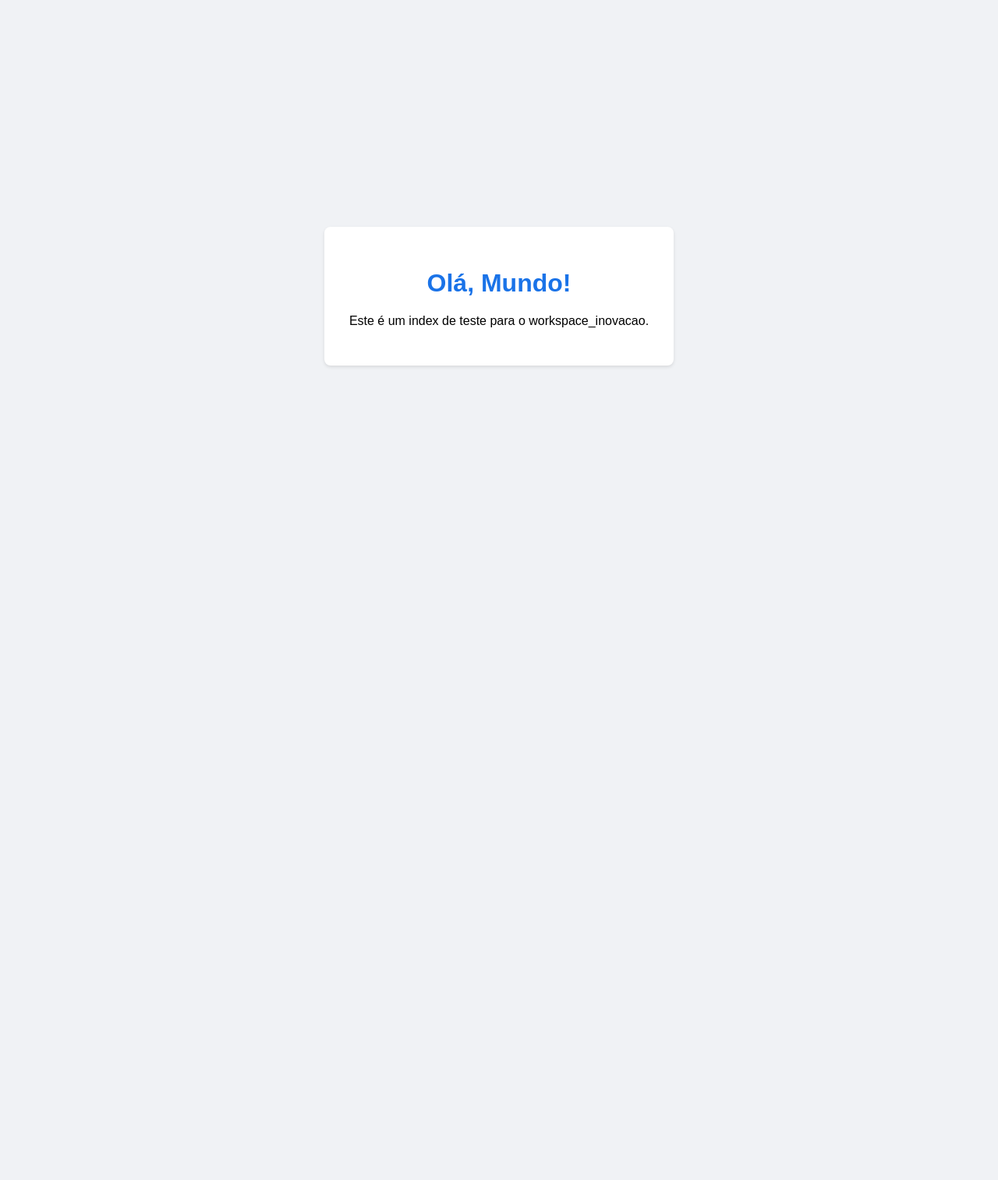
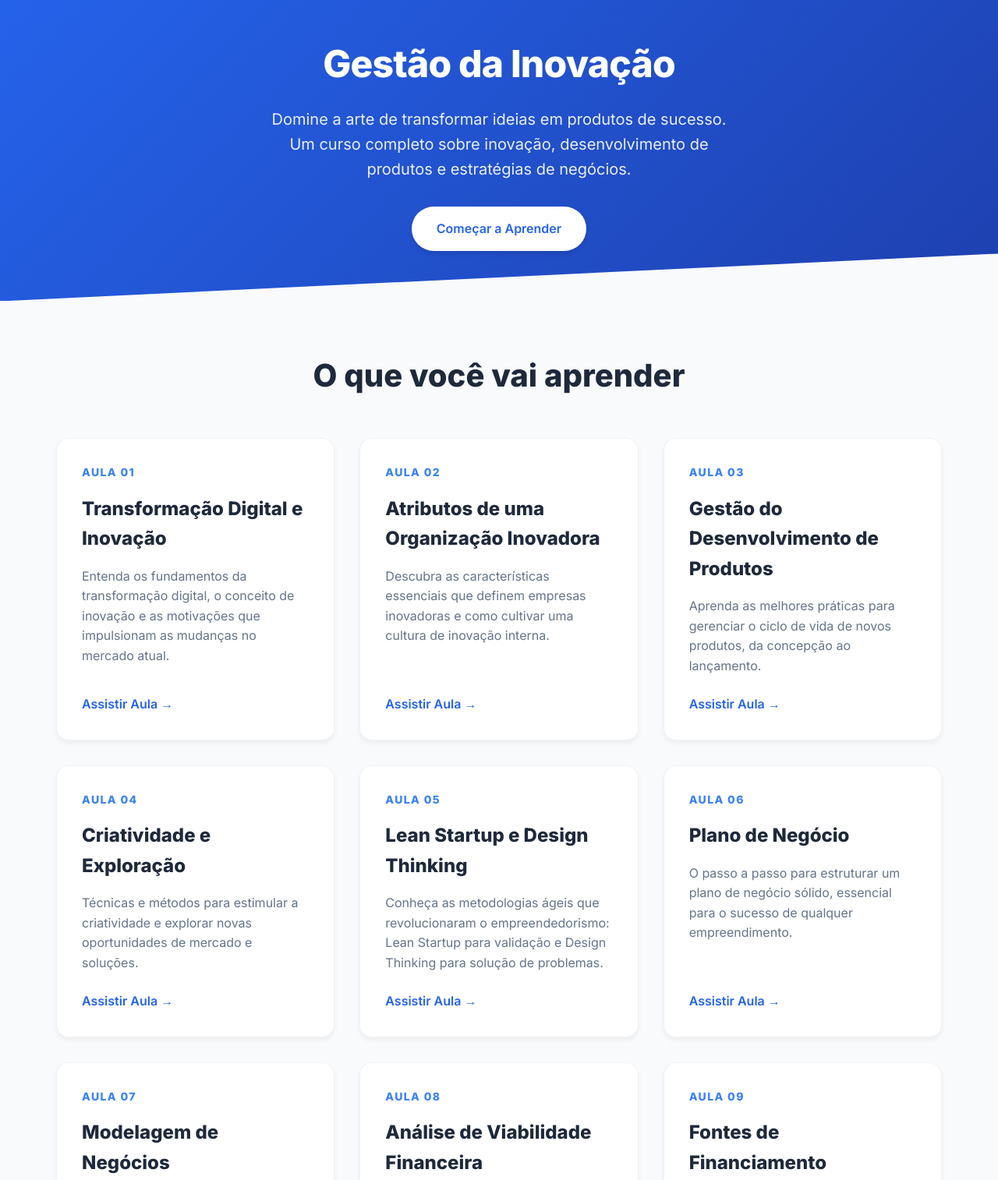
Before and after one commit to alexsantossp71-lgtm/workspace_inovacao, a plain HTML site: page index.html in a window 1280 px wide. Shown: the part 20-1534 px from the top of the page at 78% size. Before the commit the page ends 800 px from the top, so only its background shows below. Drawn offline with Linux system fonts and the light colour scheme.

Commit message:
Add landing page content based on YouTube playlist

```diff
--- a/index.html
+++ b/index.html
@@ -1,35 +1,124 @@
 <!DOCTYPE html>
 <html lang="pt-BR">
+
 <head>
     <meta charset="UTF-8">
     <meta name="viewport" content="width=device-width, initial-scale=1.0">
-    <title>Teste Workspace Inovação</title>
-    <style>
-        body {
-            font-family: sans-serif;
-            display: flex;
-            justify-content: center;
-            align-items: center;
-            height: 100vh;
-            margin: 0;
-            background-color: #f0f2f5;
-        }
-        .container {
-            text-align: center;
-            padding: 2rem;
-            background: white;
-            border-radius: 8px;
-            box-shadow: 0 2px 4px rgba(0,0,0,0.1);
-        }
-        h1 {
-            color: #1a73e8;
-        }
-    </style>
+    <title>Gestão da Inovação e Desenvolvimento de Produtos</title>
+    <link rel="preconnect" href="https://fonts.googleapis.com">
+    <link rel="preconnect" href="https://fonts.gstatic.com" crossorigin>
+    <link href="https://fonts.googleapis.com/css2?family=Inter:wght@400;600;800&display=swap" rel="stylesheet">
+    <link rel="stylesheet" href="style.css">
 </head>
+
 <body>
-    <div class="container">
-        <h1>Olá, Mundo!</h1>
-        <p>Este é um index de teste para o workspace_inovacao.</p>
-    </div>
+
+    <header>
+        <h1>Gestão da Inovação</h1>
+        <p>Domine a arte de transformar ideias em produtos de sucesso. Um curso completo sobre inovação, desenvolvimento
+            de produtos e estratégias de negócios.</p>
+        <a href="#conteudo" class="cta-button">Começar a Aprender</a>
+    </header>
+
+    <main id="conteudo">
+        <h2 class="section-title">O que você vai aprender</h2>
+
+        <div class="grid">
+            <!-- Aula 1 -->
+            <article class="card">
+                <span class="card-number">AULA 01</span>
+                <h3>Transformação Digital e Inovação</h3>
+                <p>Entenda os fundamentos da transformação digital, o conceito de inovação e as motivações que
+                    impulsionam as mudanças no mercado atual.</p>
+                <a href="https://www.youtube.com/watch?v=lWZAvWFeU18&list=PLxI8Can9yAHd0d7kshGPLAMtA00zEKtud&index=1"
+                    target="_blank" class="card-link">Assistir Aula &rarr;</a>
+            </article>
+
+            <!-- Aula 2 -->
+            <article class="card">
+                <span class="card-number">AULA 02</span>
+                <h3>Atributos de uma Organização Inovadora</h3>
+                <p>Descubra as características essenciais que definem empresas inovadoras e como cultivar uma cultura de
+                    inovação interna.</p>
+                <a href="https://www.youtube.com/watch?v=lWZAvWFeU18&list=PLxI8Can9yAHd0d7kshGPLAMtA00zEKtud&index=2"
+                    target="_blank" class="card-link">Assistir Aula &rarr;</a>
+            </article>
+
+            <!-- Aula 3 -->
+            <article class="card">
+                <span class="card-number">AULA 03</span>
+                <h3>Gestão do Desenvolvimento de Produtos</h3>
+                <p>Aprenda as melhores práticas para gerenciar o ciclo de vida de novos produtos, da concepção ao
+                    lançamento.</p>
+                <a href="https://www.youtube.com/watch?v=lWZAvWFeU18&list=PLxI8Can9yAHd0d7kshGPLAMtA00zEKtud&index=3"
+                    target="_blank" class="card-link">Assistir Aula &rarr;</a>
+            </article>
+
+            <!-- Aula 4 -->
+            <article class="card">
+                <span class="card-number">AULA 04</span>
+                <h3>Criatividade e Exploração</h3>
+                <p>Técnicas e métodos para estimular a criatividade e explorar novas oportunidades de mercado e
+                    soluções.</p>
+                <a href="https://www.youtube.com/watch?v=lWZAvWFeU18&list=PLxI8Can9yAHd0d7kshGPLAMtA00zEKtud&index=4"
+                    target="_blank" class="card-link">Assistir Aula &rarr;</a>
+            </article>
+
+            <!-- Aula 5 -->
+            <article class="card">
+                <span class="card-number">AULA 05</span>
+                <h3>Lean Startup e Design Thinking</h3>
+                <p>Conheça as metodologias ágeis que revolucionaram o empreendedorismo: Lean Startup para validação e
+                    Design Thinking para solução de problemas.</p>
+                <a href="https://www.youtube.com/watch?v=lWZAvWFeU18&list=PLxI8Can9yAHd0d7kshGPLAMtA00zEKtud&index=5"
+                    target="_blank" class="card-link">Assistir Aula &rarr;</a>
+            </article>
+
+            <!-- Aula 6 -->
+            <article class="card">
+                <span class="card-number">AULA 06</span>
+                <h3>Plano de Negócio</h3>
+                <p>O passo a passo para estruturar um plano de negócio sólido, essencial para o sucesso de qualquer
+                    empreendimento.</p>
+                <a href="https://www.youtube.com/watch?v=lWZAvWFeU18&list=PLxI8Can9yAHd0d7kshGPLAMtA00zEKtud&index=6"
+                    target="_blank" class="card-link">Assistir Aula &rarr;</a>
+            </article>
+
+            <!-- Aula 7 -->
+            <article class="card">
+                <span class="card-number">AULA 07</span>
+                <h3>Modelagem de Negócios</h3>
+                <p>Ferramentas como o Business Model Canvas para visualizar, projetar e reinventar modelos de negócio.
+                </p>
+                <a href="https://www.youtube.com/watch?v=lWZAvWFeU18&list=PLxI8Can9yAHd0d7kshGPLAMtA00zEKtud&index=7"
+                    target="_blank" class="card-link">Assistir Aula &rarr;</a>
+            </article>
+
+            <!-- Aula 8 -->
+            <article class="card">
+                <span class="card-number">AULA 08</span>
+                <h3>Análise de Viabilidade Financeira</h3>
+                <p>Como avaliar se uma ideia é financeiramente viável, entendendo custos, receitas e retorno sobre
+                    investimento.</p>
+                <a href="https://www.youtube.com/watch?v=lWZAvWFeU18&list=PLxI8Can9yAHd0d7kshGPLAMtA00zEKtud&index=8"
+                    target="_blank" class="card-link">Assistir Aula &rarr;</a>
+            </article>
+
+            <!-- Aula 9 -->
+            <article class="card">
+                <span class="card-number">AULA 09</span>
+                <h3>Fontes de Financiamento</h3>
+                <p>Explore as diversas opções de captar recursos para tirar seus projetos inovadores do papel.</p>
+                <a href="https://www.youtube.com/watch?v=lWZAvWFeU18&list=PLxI8Can9yAHd0d7kshGPLAMtA00zEKtud&index=9"
+                    target="_blank" class="card-link">Assistir Aula &rarr;</a>
+            </article>
+        </div>
+    </main>
+
+    <footer>
+        <p>&copy; 2025 Workspace Inovação. Baseado no curso de Gestão da Inovação e Desenvolvimento de Produtos.</p>
+    </footer>
+
 </body>
+
 </html>
--- /dev/null
+++ b/style.css
@@ -0,0 +1,150 @@
+:root {
+    --primary-color: #2563eb;
+    --secondary-color: #1e40af;
+    --accent-color: #3b82f6;
+    --background-color: #f8fafc;
+    --text-color: #1e293b;
+    --light-text: #64748b;
+    --card-bg: #ffffff;
+    --font-main: 'Inter', sans-serif;
+}
+
+* {
+    box-sizing: border-box;
+    margin: 0;
+    padding: 0;
+}
+
+body {
+    font-family: var(--font-main);
+    background-color: var(--background-color);
+    color: var(--text-color);
+    line-height: 1.6;
+}
+
+header {
+    background: linear-gradient(135deg, var(--primary-color), var(--secondary-color));
+    color: white;
+    padding: 4rem 2rem;
+    text-align: center;
+    clip-path: polygon(0 0, 100% 0, 100% 85%, 0 100%);
+}
+
+header h1 {
+    font-size: 3rem;
+    margin-bottom: 1rem;
+    font-weight: 800;
+    letter-spacing: -0.05rem;
+}
+
+header p {
+    font-size: 1.25rem;
+    opacity: 0.9;
+    max-width: 600px;
+    margin: 0 auto 2rem;
+}
+
+.cta-button {
+    display: inline-block;
+    background-color: white;
+    color: var(--primary-color);
+    padding: 1rem 2rem;
+    border-radius: 50px;
+    text-decoration: none;
+    font-weight: 600;
+    transition: transform 0.2s, box-shadow 0.2s;
+    box-shadow: 0 4px 6px rgba(0,0,0,0.1);
+}
+
+.cta-button:hover {
+    transform: translateY(-2px);
+    box-shadow: 0 10px 15px rgba(0,0,0,0.1);
+}
+
+main {
+    max-width: 1200px;
+    margin: 0 auto;
+    padding: 4rem 2rem;
+}
+
+.section-title {
+    text-align: center;
+    font-size: 2.5rem;
+    margin-bottom: 3rem;
+    color: var(--text-color);
+}
+
+.grid {
+    display: grid;
+    grid-template-columns: repeat(auto-fit, minmax(300px, 1fr));
+    gap: 2rem;
+}
+
+.card {
+    background-color: var(--card-bg);
+    border-radius: 16px;
+    padding: 2rem;
+    box-shadow: 0 4px 6px rgba(0,0,0,0.05);
+    transition: transform 0.3s ease, box-shadow 0.3s ease;
+    border: 1px solid rgba(0,0,0,0.05);
+    display: flex;
+    flex-direction: column;
+}
+
+.card:hover {
+    transform: translateY(-5px);
+    box-shadow: 0 20px 25px rgba(0,0,0,0.1);
+}
+
+.card-number {
+    font-size: 0.875rem;
+    text-transform: uppercase;
+    letter-spacing: 0.1em;
+    color: var(--accent-color);
+    font-weight: 700;
+    margin-bottom: 1rem;
+}
+
+.card h3 {
+    font-size: 1.5rem;
+    margin-bottom: 1rem;
+    color: var(--text-color);
+}
+
+.card p {
+    color: var(--light-text);
+    margin-bottom: 1.5rem;
+    flex-grow: 1;
+}
+
+.card-link {
+    color: var(--primary-color);
+    text-decoration: none;
+    font-weight: 600;
+    display: inline-flex;
+    align-items: center;
+    gap: 0.5rem;
+    transition: gap 0.2s;
+}
+
+.card-link:hover {
+    gap: 0.75rem;
+}
+
+footer {
+    background-color: var(--text-color);
+    color: white;
+    text-align: center;
+    padding: 3rem 2rem;
+    margin-top: 4rem;
+}
+
+footer p {
+    opacity: 0.7;
+}
+
+@media (max-width: 768px) {
+    header h1 {
+        font-size: 2.5rem;
+    }
+}
```
